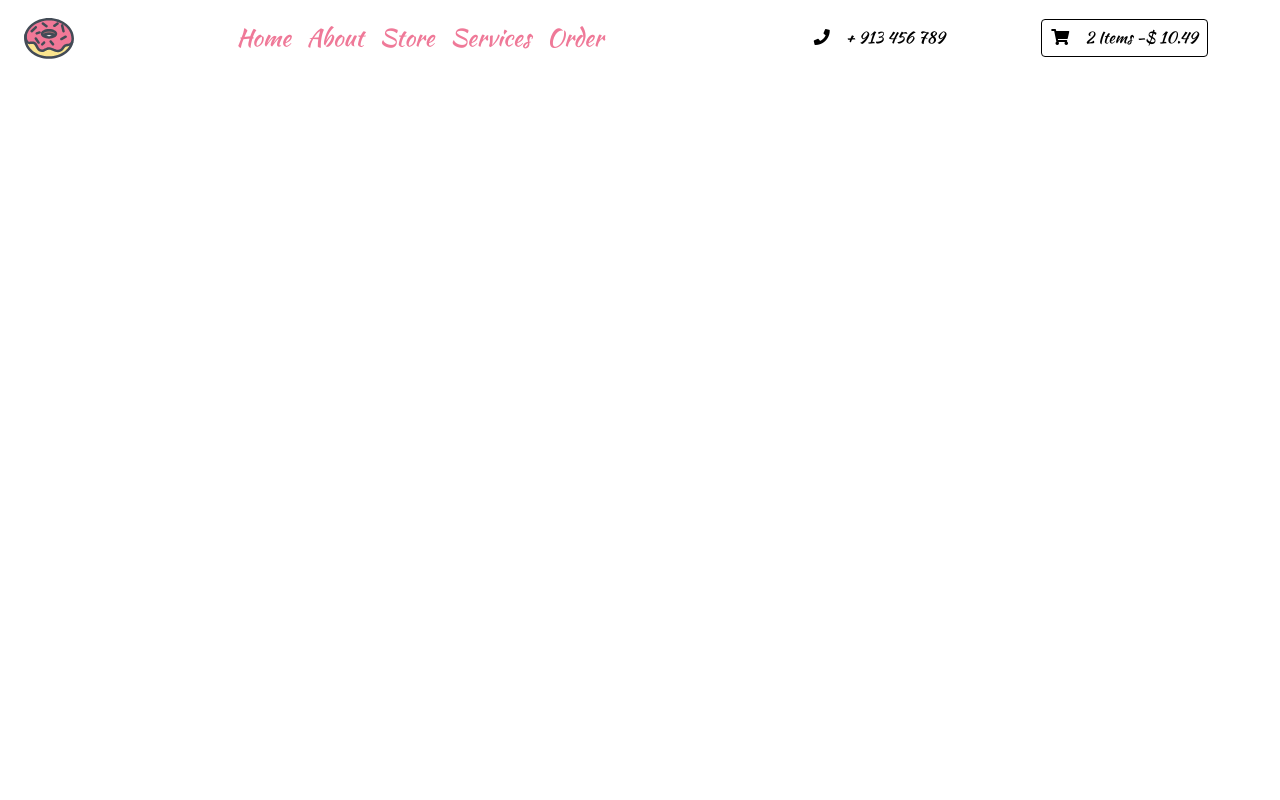
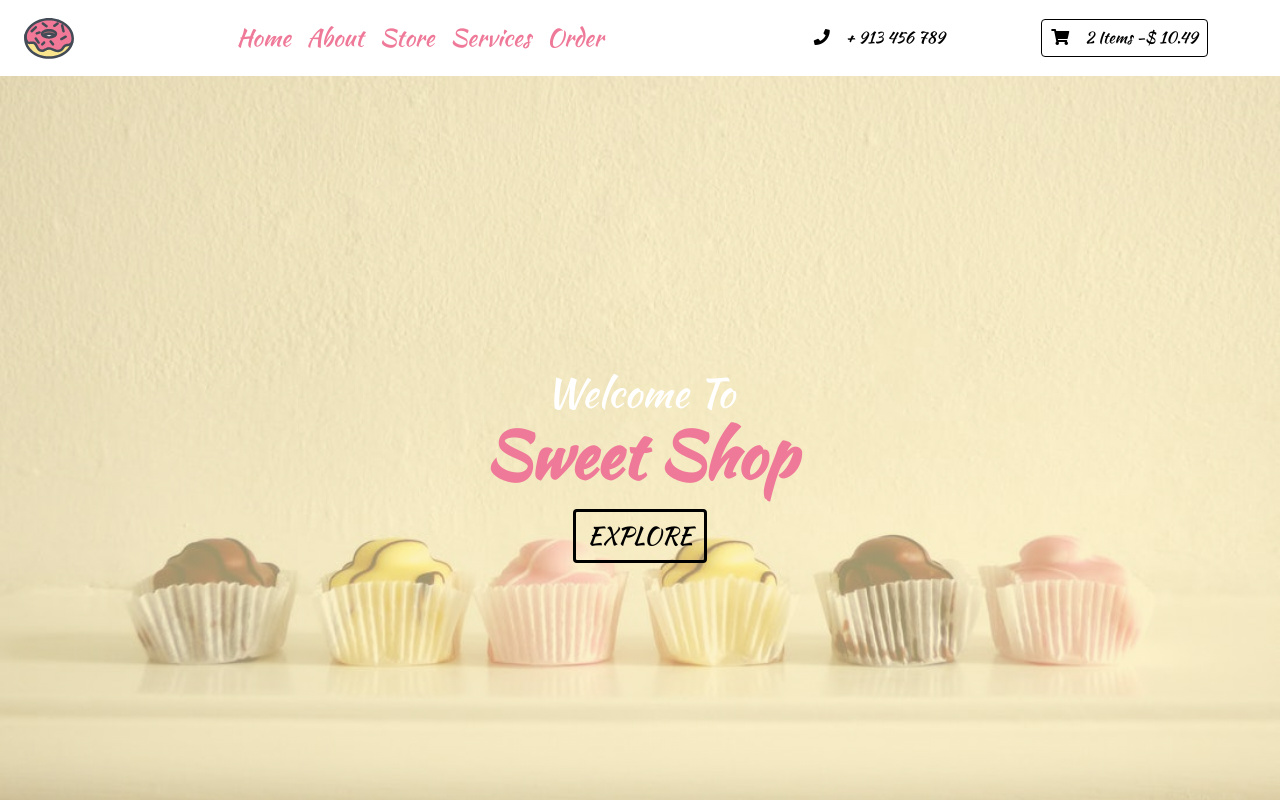
Before and after one commit to ajaydaram/sweets-shop-project-with-html-css-bootstrap, a plain HTML site: page index.html in a window 1280 px wide. Drawn offline with Linux system fonts and the light colour scheme.

Commit message:
end of creating Banner

```diff
--- a/css/style.css
+++ b/css/style.css
@@ -56,3 +56,33 @@ body {
 .cart-info:hover .cart-info-icon {
   color: var(--mainWhite);
 }
+
+.max-height {
+  min-height: calc(100vh - 76px);
+  background: linear-gradient(var(--yellowTrans), var(--yellowTrans)),
+    url("../images/headerBcg.jpeg");
+  background-position: center;
+  background-size: cover;
+  background-attachment: fixed;
+  background-repeat: no-repeat;
+  position: relative;
+}
+.banner {
+  color: var(--mainWhite);
+  margin-top: 4rem;
+}
+
+.banner-title {
+  color: var(--mainPink);
+  font-size: 4rem;
+}
+.banner-link {
+  font-size: 1.5rem;
+  color: var(--mainBlack);
+  border: 0.2rem solid var(--mainBlack);
+}
+
+.banner-link:hover {
+  background: var(--mainBlack);
+  color: var(--mainPink);
+}
--- a/index.html
+++ b/index.html
@@ -96,11 +96,26 @@
                              10.49
                          </span>
                      </p>
+                  </div>
+                </div>
+            </nav>
+             <!--End of Nav-->
+          <!--Banner-->
+          <div class="container-fluid">
+          <div class="row max-height justify-content-center align-items-center">
+            <div class="col-10 mx-auto banner text-center">
+             <h1 class="text-capitalize">
+               Welcome to <br/> <strong class="banner-title">Sweet Shop</strong>
+             </h1>
+             <a href="#store" class="btn banner-link text-uppercase my-2">explore</a>
+            </div>
+            <!--Store-->
+          </div>
+          </div>
+          <!--End of Banner-->
+          </header>
+          <!--End of header-->
 
-             </div>
-        </div>
-      </nav>
-    </header>
 
     <!-- jquery -->
     <script src="js-files/jquery-3.3.1.min.js"></script>
```
